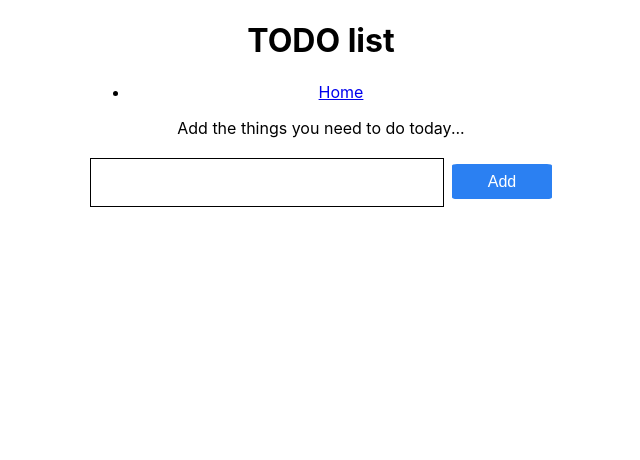
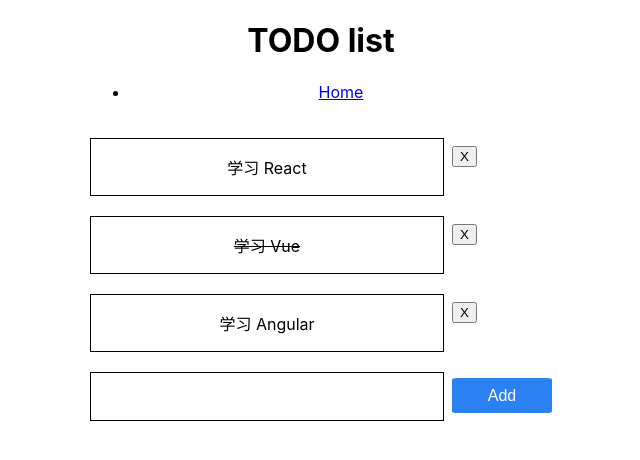
Before and after one commit to tjx01/day10_todoList, a React (Create React App) app: page / in a window 1280 px wide. Shown: the top 460 px of the page, without its empty margins (319-959 px from the left). Built offline with nearby package versions, Linux system fonts and the light colour scheme.

Commit message:
feat: add TodoDetailPage

```diff
--- a/src/App.js
+++ b/src/App.js
@@ -1,10 +1,11 @@
 import './App.css';
-import {useReducer} from "react";
+import {useContext, useReducer} from "react";
 import {todoReducer} from "./reducer/TodoReducer";
 import {TodoContext} from "./contexts/TodoContext";
-import {createBrowserRouter, NavLink, Outlet, RouterProvider} from "react-router";
+import {createBrowserRouter, NavLink, Outlet, RouterProvider, useParams} from "react-router";
 import {ErrorPage} from "./pages/ErrorPage";
 import {HomePage} from "./pages/HomePage";
+import {TodoItem} from "./components/TodoItem";
 
 function DefaultLayout() {
     return <div>
@@ -21,6 +22,18 @@ function DefaultLayout() {
     </div>;
 }
 
+function TodoDetailPage() {
+    const {id} = useParams();
+    const {state} = useContext(TodoContext);
+    const todo = state.filter(item => item.id === parseInt(id));
+    if (todo.length === 0) {
+        return <div>Not Found Todo</div>;
+    }
+    return <div>
+        <TodoItem todo={todo[0]} index={id}/>
+    </div>
+}
+
 const routes = createBrowserRouter([
     {
         path: "/",
@@ -30,12 +43,20 @@ const routes = createBrowserRouter([
             {
                 path: "/",
                 element: <HomePage />
+            },
+            {
+                path: "/todos/:id",
+                element: <TodoDetailPage />
             }
         ]
     }
 ])
 
-export const initState = [];
+export const initState = [
+    {id: 1, text: "学习 React", done: false},
+    {id: 2, text: "学习 Vue", done: true},
+    {id: 3, text: "学习 Angular", done: false}
+];
 
 function App() {
     const [state, dispatch] = useReducer(todoReducer, initState);
```
